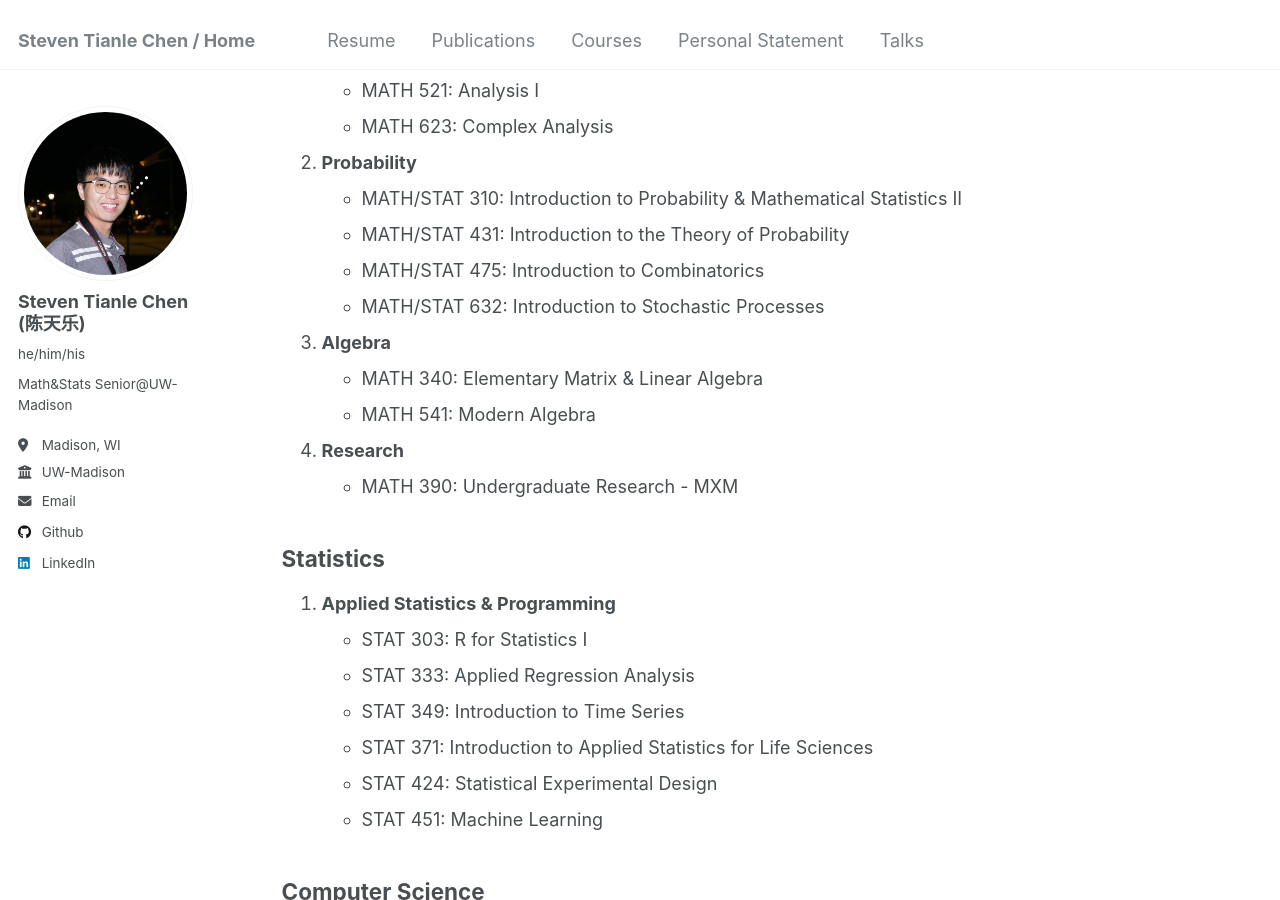
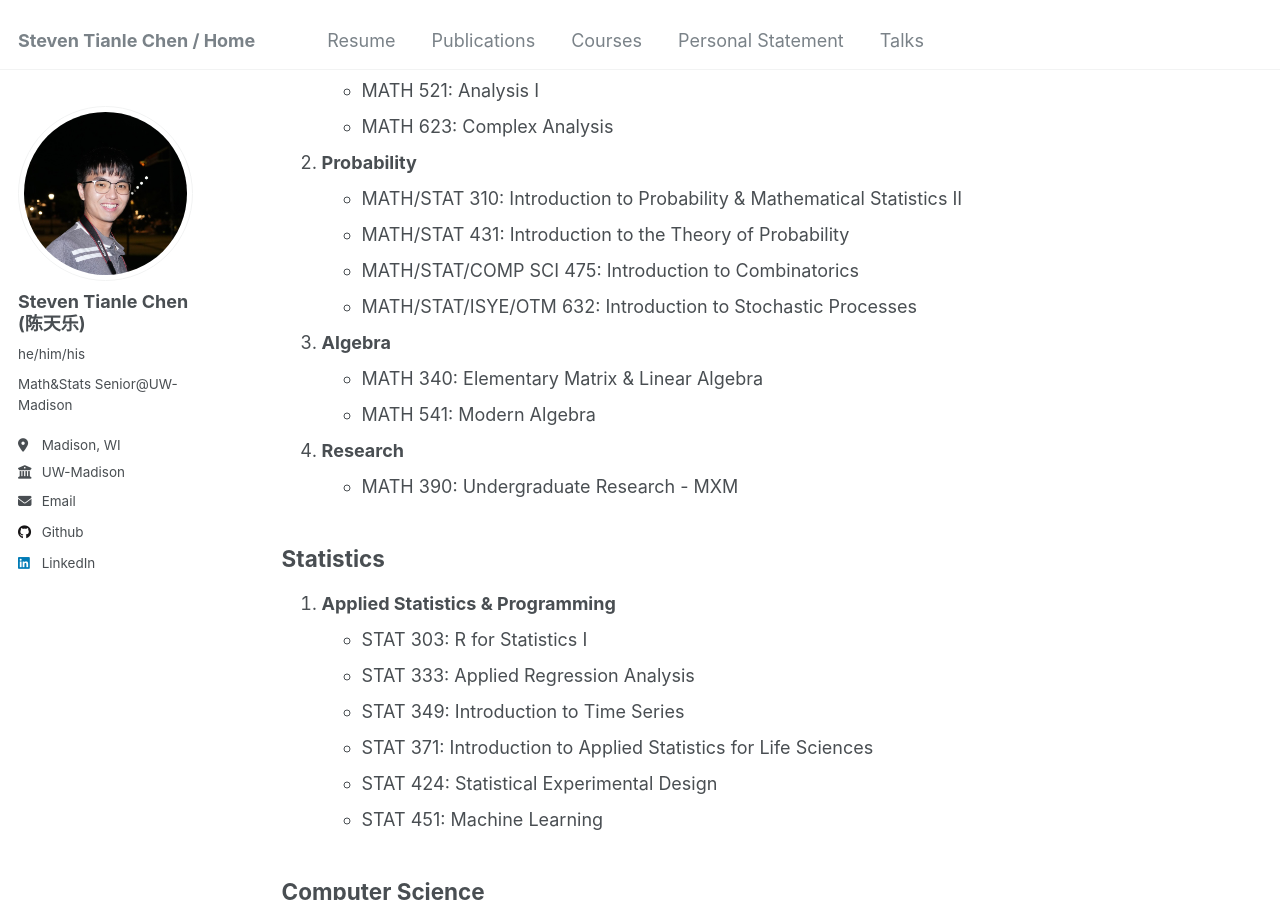
Before and after one commit to sttlchen/sttlchen.github.io, a Jekyll site: the page built from _pages/cr.md, in a window 1280 px wide and 900 px high, scrolled down 327 px. Built offline with Jekyll 4.4.1, drawn with Linux system fonts in a browser that asks for light colours.

Commit message:
Update cr.md

```diff
--- a/_pages/cr.md
+++ b/_pages/cr.md
@@ -20,8 +20,8 @@ redirect_from:
 2. **Probability**
    - MATH/STAT 310: Introduction to Probability & Mathematical Statistics II
    - MATH/STAT 431: Introduction to the Theory of Probability
-   - MATH/STAT 475: Introduction to Combinatorics
-   - MATH/STAT 632: Introduction to Stochastic Processes
+   - MATH/STAT/COMP SCI 475: Introduction to Combinatorics
+   - MATH/STAT/ISYE/OTM 632: Introduction to Stochastic Processes
 
 3. **Algebra**
    - MATH 340: Elementary Matrix & Linear Algebra
```
